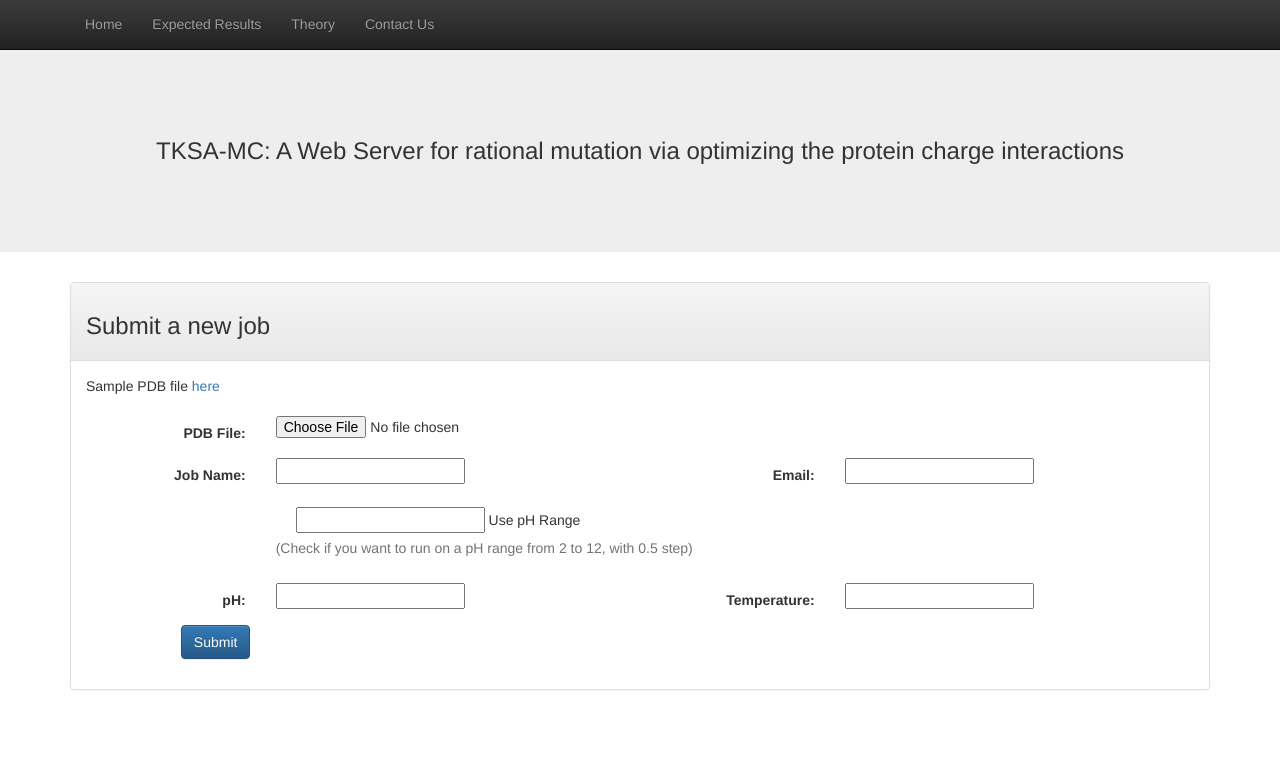
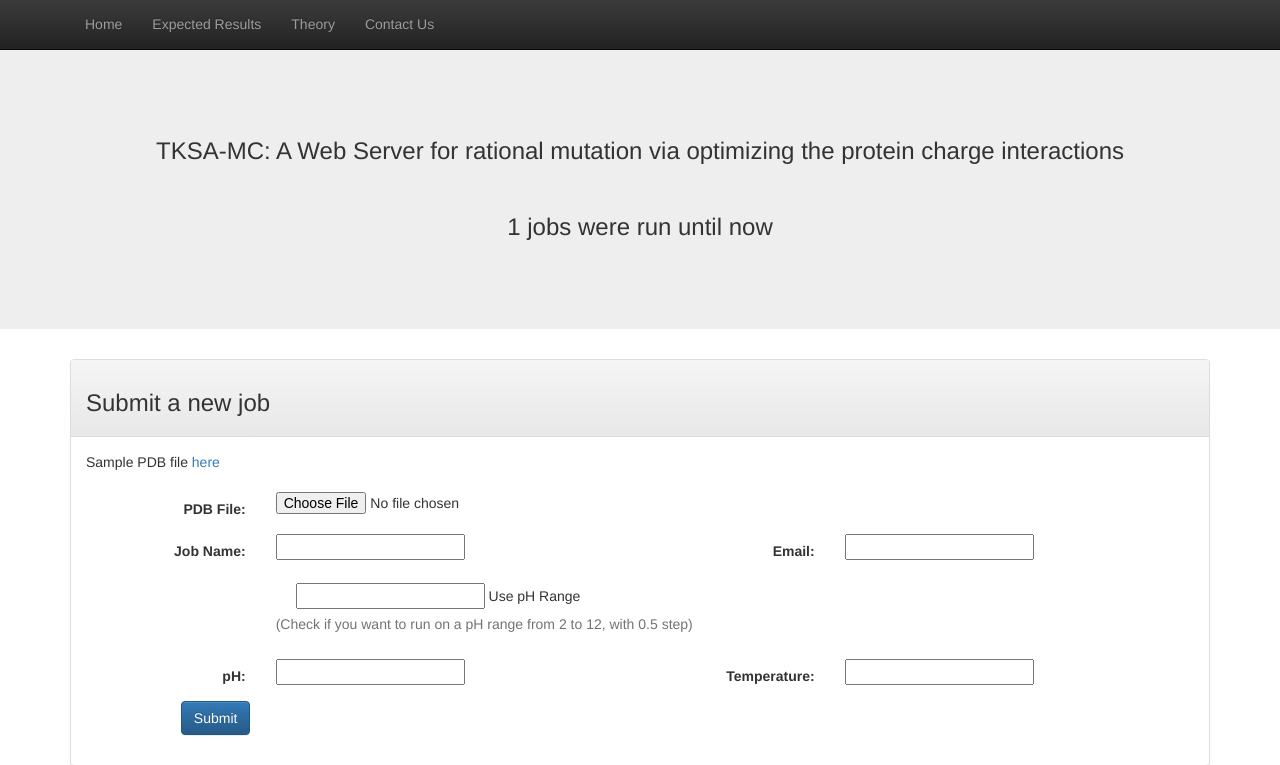
Before and after one commit to brunorf/tksamc_web, a Django app: template main/templates/main/index.html in a window 1280 px wide. Shown: the part 131-896 px from the top of the page. Before the commit the page ends 821 px from the top, so only its background shows below. Run offline with Django 3.2, Linux system fonts and the light colour scheme; the template is opened without the code that fills it: most values are stand-ins (such as "Sample title", 1, 10 or a date in 2020); form fields are guessed from the names that the template uses; some libraries are stand-ins or nearby versions.

Commit message:
Inclusão de contador dos jobs

```diff
--- a/main/templates/main/index.html
+++ b/main/templates/main/index.html
@@ -6,6 +6,8 @@
 <div class="jumbotron">
     <div class="page-header text-center">
         <h3>TKSA-MC: A Web Server for rational mutation via optimizing the protein charge interactions</h3>
+        <br/>
+        <h3>{{ jobs_count }} jobs were run until now</h3>
     </div>
 </div>
 
--- a/main/views.py
+++ b/main/views.py
@@ -13,8 +13,12 @@ def google_search_console(request):
 
 def index(request):
     from .forms import JobForm
+    import glob
+    import os
     form = JobForm()
-    return render(request, 'main/index.html', {'form':form, 'nav': 'home'})
+    jobs_dir = 'static/jobs'
+    jobs_count = len(glob.glob(os.path.join(jobs_dir, '*')))
+    return render(request, 'main/index.html', {'form':form, 'nav': 'home', 'jobs_count': jobs_count})
 
 def results(request):
     return render(request, 'main/results.html', {'nav': 'results'})
```
